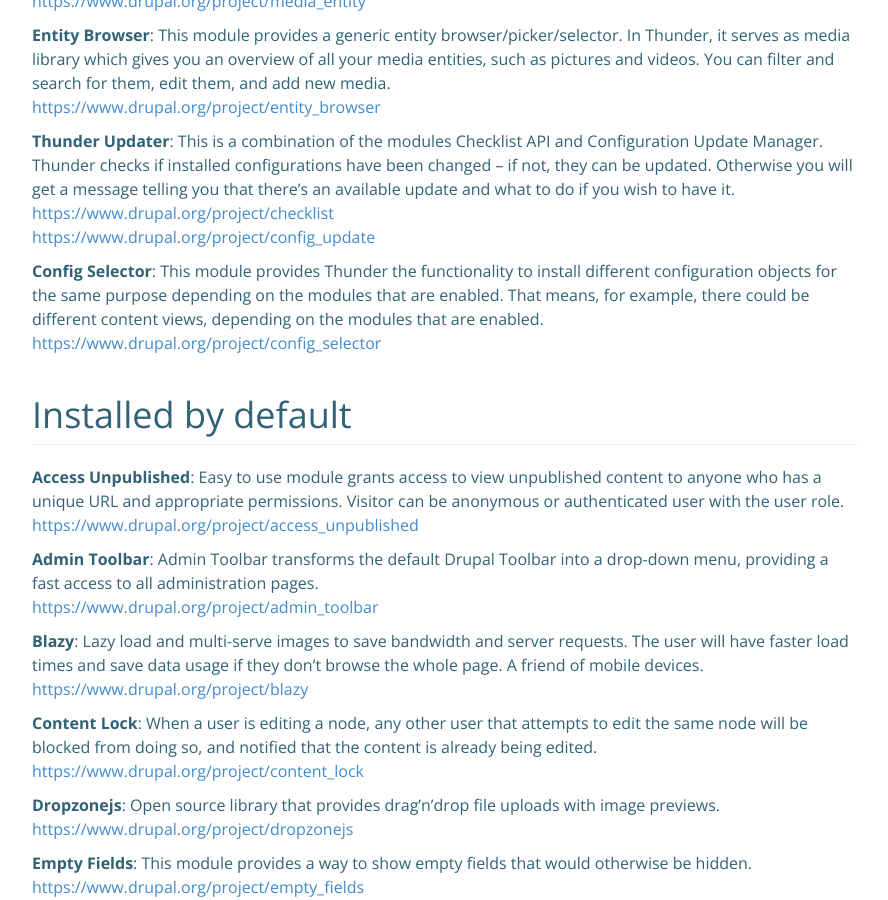
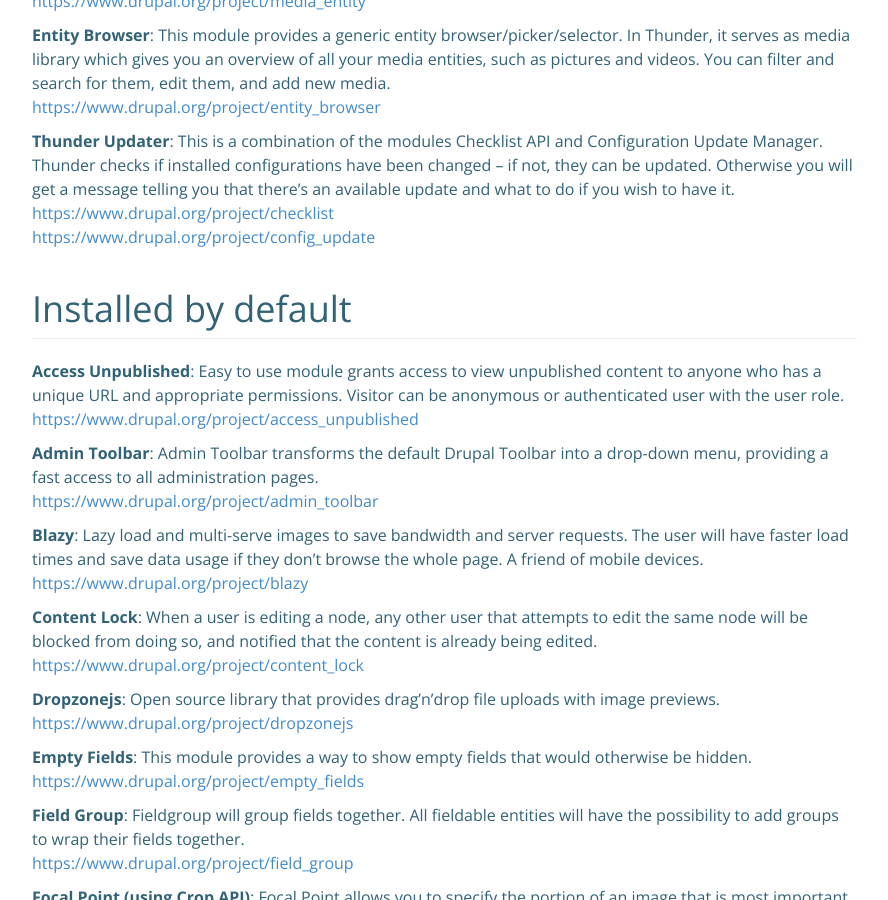
Before and after one commit to BurdaMagazinOrg/thunder-documentation, a Jekyll site: the page built from modules.md, in a window 1280 px wide and 900 px high, scrolled down 677 px. Shown: the whole window, without its empty margins (53-941 px from the left). Built offline with Jekyll 4.4.1, drawn with Linux system fonts in a browser that asks for light colours; nearby versions of some CDN libraries; our own code applies the rules of GitHub Pages for plain Markdown files; comment, search, counter and statistics services are not loaded; the repository's description, which GitHub fills in, is left out.

Commit message:
Update highlights.md

```diff
--- a/_includes/modules/highlights.md
+++ b/_includes/modules/highlights.md
@@ -13,6 +13,3 @@
 **Thunder Updater**: This is a combination of the modules Checklist API and Configuration Update Manager. Thunder checks if installed configurations have been changed – if not, they can be updated. Otherwise you will get a message telling you that there’s an available update and what to do if you wish to have it.<br />
 [https://www.drupal.org/project/checklist](https://www.drupal.org/project/checklist)<br />
 [https://www.drupal.org/project/config_update](https://www.drupal.org/project/config_update)
-
-**Config Selector**: This module provides Thunder the functionality to install different configuration objects for the same purpose depending on the modules that are enabled. That means, for example, there could be different content views, depending on the modules that are enabled.
-[https://www.drupal.org/project/config_selector](https://www.drupal.org/project/config_selector)
```
